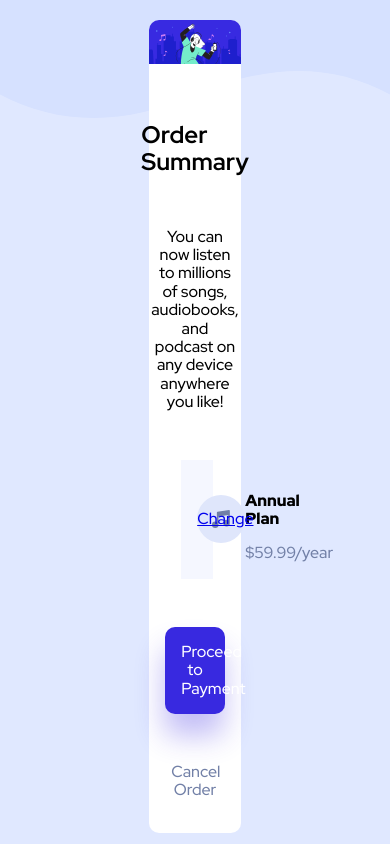
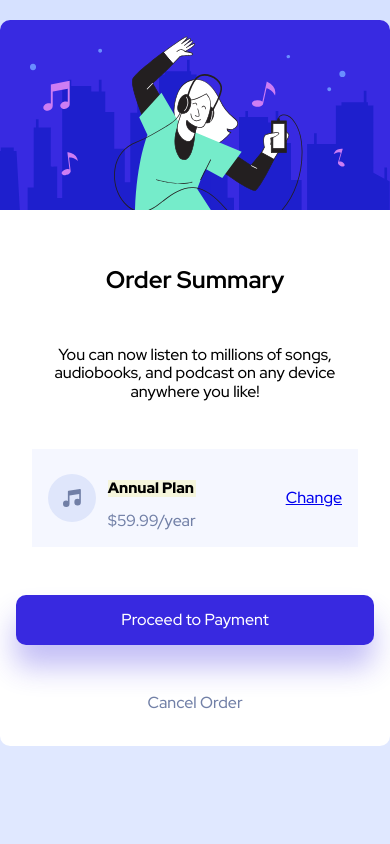
Before and after one commit to Anthony-2003/Order-summary-component, a plain HTML site: page index.html in a window 390 px wide. Drawn offline with nearby package versions, Linux system fonts and the light colour scheme.

Commit message:
update style of responsive

```diff
--- a/assets/css/index.css
+++ b/assets/css/index.css
@@ -34,7 +34,6 @@
 .card {
     background-color: #fff;
     width: 23.5%;
-    max-width: 23.5%;
     margin-top: 5%;
     border-radius: 10px;
     -webkit-border-radius: 10px;
@@ -63,6 +62,7 @@
 .card__information__paragraph {
     padding: 0 3rem;
     text-align: center;
+    font-size: 16px;
 }
 
 .card__plan {
@@ -84,8 +84,10 @@
     margin-left: 8%;
 }
 
-.card__plan__left__side__information--paragraph {
+.card__plan__left__side__information--title {
    font-weight: 900;
+   height: auto;
+   background-color: beige;
 }
 
 .card__plan__left__side__information--price {
@@ -119,3 +121,27 @@
     color: var(--Desaturated-blue);
     margin-bottom: 1rem;
 }
+
+/*Responsive*/
+
+@media (max-width: 1440px){
+    .card {
+        width: 35%;
+    }
+}
+
+@media (max-width:1024px){
+    .card{
+        width: 40%;
+    }
+}
+
+@media (max-width:475px){
+    .card {
+        width: 100%;
+    }
+
+    .card__plan__left__side__information--title {
+       font-size: 15px;
+    }
+}
--- a/index.html
+++ b/index.html
@@ -33,7 +33,7 @@
                     <div class="card__plan__left__side">
                         <img src="./assets/img/icon-music.svg" alt="">
                         <div class="card__plan__left__side__information">
-                            <p class="card__plan__left__side__information--paragraph">Annual Plan</p>
+                            <p class="card__plan__left__side__information--title">Annual Plan</p>
                             <span class="card__plan__left__side__information--price">$59.99/year</span>
                         </div>
                     </div>
```
